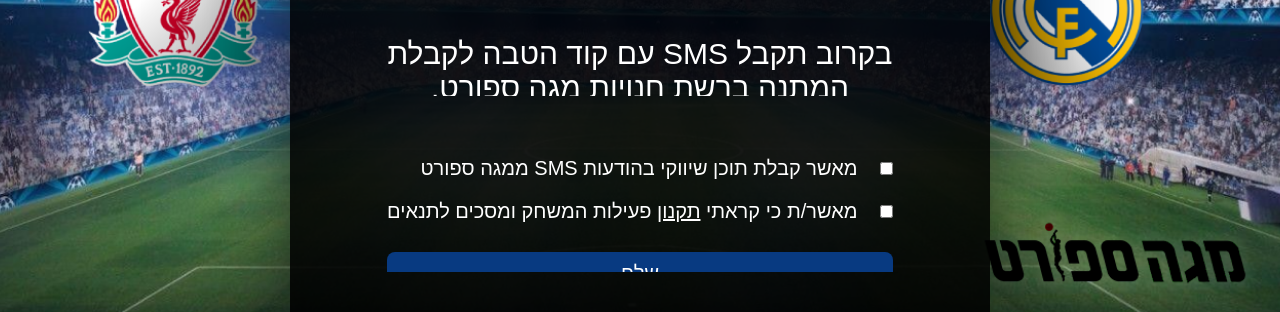
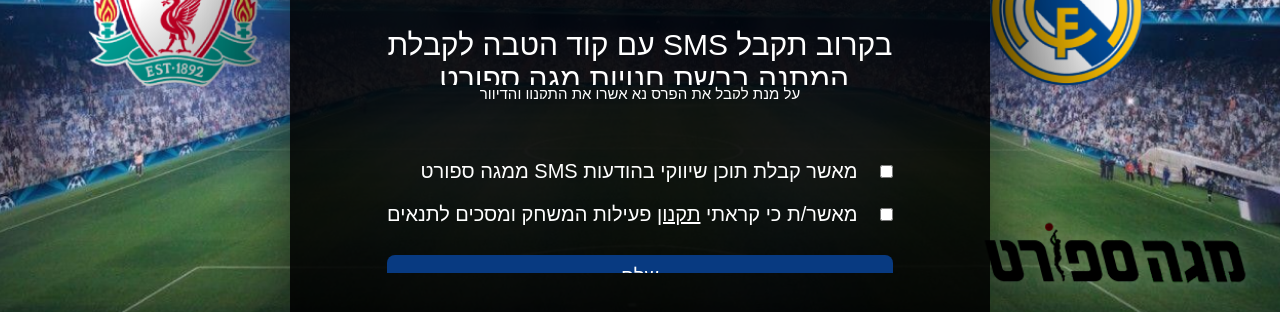
Before and after one commit to nir-wivo/coupon-landingpage, a website: page index.html in a window 1280 px wide. Shown: the part 488-800 px from the top of the page. Drawn offline with nearby package versions, Linux system fonts and the light colour scheme.

Commit message:
Update index.html

```diff
--- a/index.html
+++ b/index.html
@@ -108,6 +108,7 @@
       </div>
       <div class="content smaller">בקרוב תקבל sms עם קוד הטבה לקבלת המתנה ברשת חנויות מגה ספורט.
       </div>
+      <p style="font-size:15px">על מנת לקבל את הפרס נא אשרו את התקנון והדיוור</p>
       <form id="contact-form">
         <div class="checkbox">
           <input type="checkbox" required>
```
